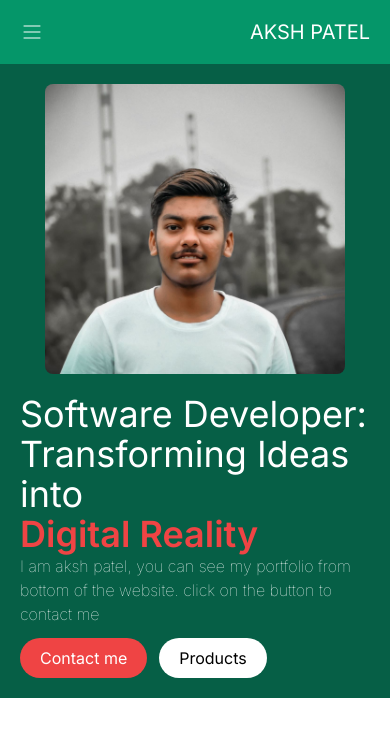
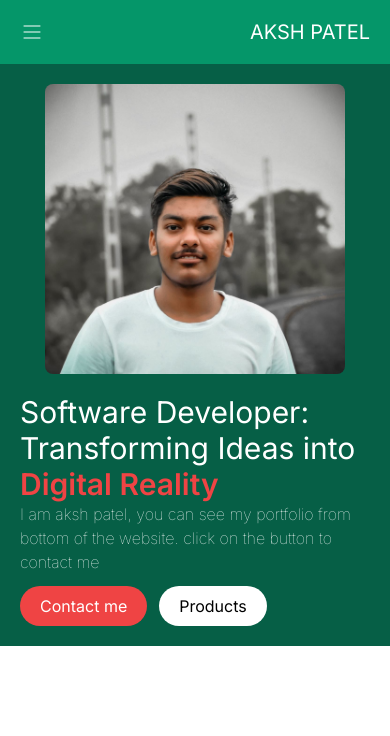
Before and after one commit to akshpatell/portfolio, a Next.js app: page / in a window 390 px wide. Shown: the top 736 px of the page. Built offline with nearby package versions, Linux system fonts and the light colour scheme.

Commit message:
text-3xl in mobile view

```diff
--- a/src/components/Male/index.jsx
+++ b/src/components/Male/index.jsx
@@ -7,13 +7,13 @@
     <div className=" flex justify-center items-center p-5 bg-emerald-800 gap-5 flex-wrap-reverse w-full">
       <div className="flex flex-col gap-3">
         <div>
-          <h1 className="text-5xl max-sm:text-4xl font-semiboldbold text-white">
+          <h1 className="text-5xl max-sm:text-3xl font-semiboldbold text-white">
             Software Developer:
           </h1>
-          <h1 className="text-5xl max-sm:text-4xl font-semiboldbold text-white">
+          <h1 className="text-5xl max-sm:text-3xl font-semiboldbold text-white">
             Transforming Ideas into
           </h1>
-          <h1 className="text-5xl max-sm:text-4xl font-semibold text-red-500">
+          <h1 className="text-5xl max-sm:text-3xl font-semibold text-red-500">
             Digital Reality
           </h1>
           <p className="text-white font-thin text-lg max-sm:text-base">
```
